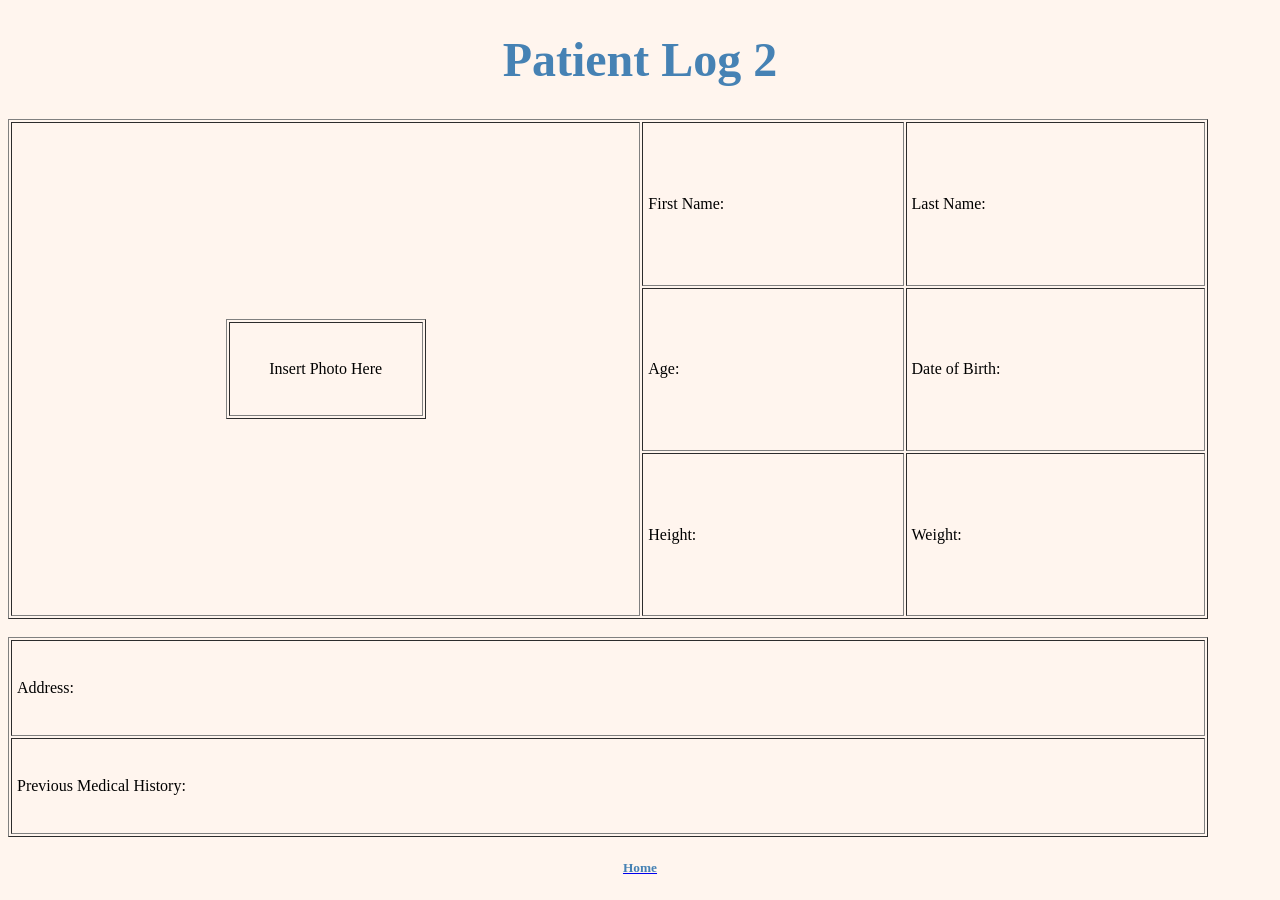
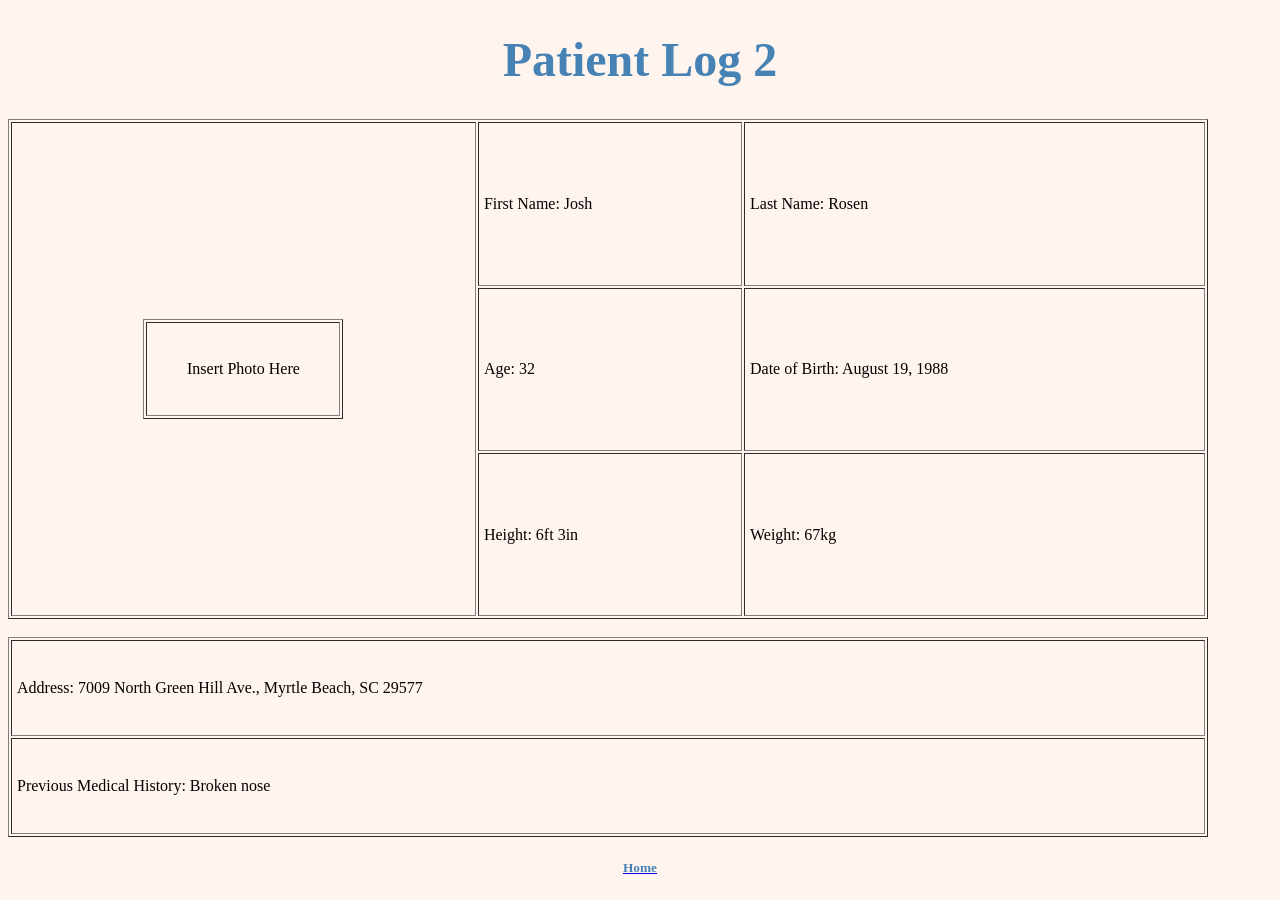
Before and after one commit to Sugarbug1211/Sugarbug1211.github.io, a Jekyll site: the page Patient Log/patient log 2.html, which Jekyll copies as it is, in a window 1280 px wide. Built offline with Jekyll 4.4.1, drawn with Linux system fonts in a browser that asks for light colours.

Commit message:
Update patient log 2.html

```diff
--- a/Patient Log/patient log 2.html
+++ b/Patient Log/patient log 2.html
@@ -17,16 +17,16 @@
                             <td><center>Insert Photo Here</center></td>
                         </table></center>
                     </td>
-                    <td>First Name:</td>
-                    <td>Last Name:</td>
+                    <td>First Name: Josh</td>
+                    <td>Last Name: Rosen</td>
                 </tr>
                 <tr>
-                    <td>Age:</td>
-                    <td>Date of Birth:</td>
+                    <td>Age: 32</td>
+                    <td>Date of Birth: August 19, 1988</td>
                 </tr>
                 <tr>
-                    <td>Height:</td>
-                    <td>Weight:</td>
+                    <td>Height: 6ft 3in</td>
+                    <td>Weight: 67kg</td>
                 </tr>
             </table>
 
@@ -34,10 +34,10 @@
 
         <table border = "1" width = "1200" height = "200" cellpadding = "5" >
             <tr>
-                <td>Address:</td>
+                <td>Address: 7009 North Green Hill Ave., Myrtle Beach, SC 29577</td>
             </tr>
             <tr>
-                <td rowspan="2">Previous Medical History:</td>
+                <td rowspan="2">Previous Medical History: Broken nose</td>
             </tr>
         </table>
 
```
